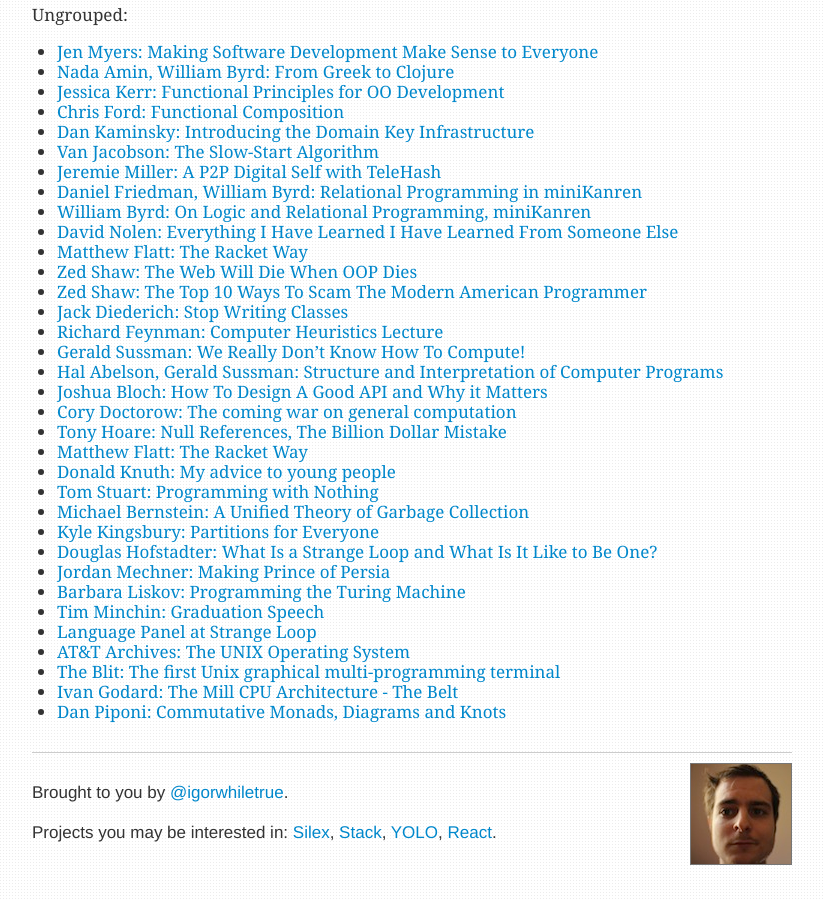
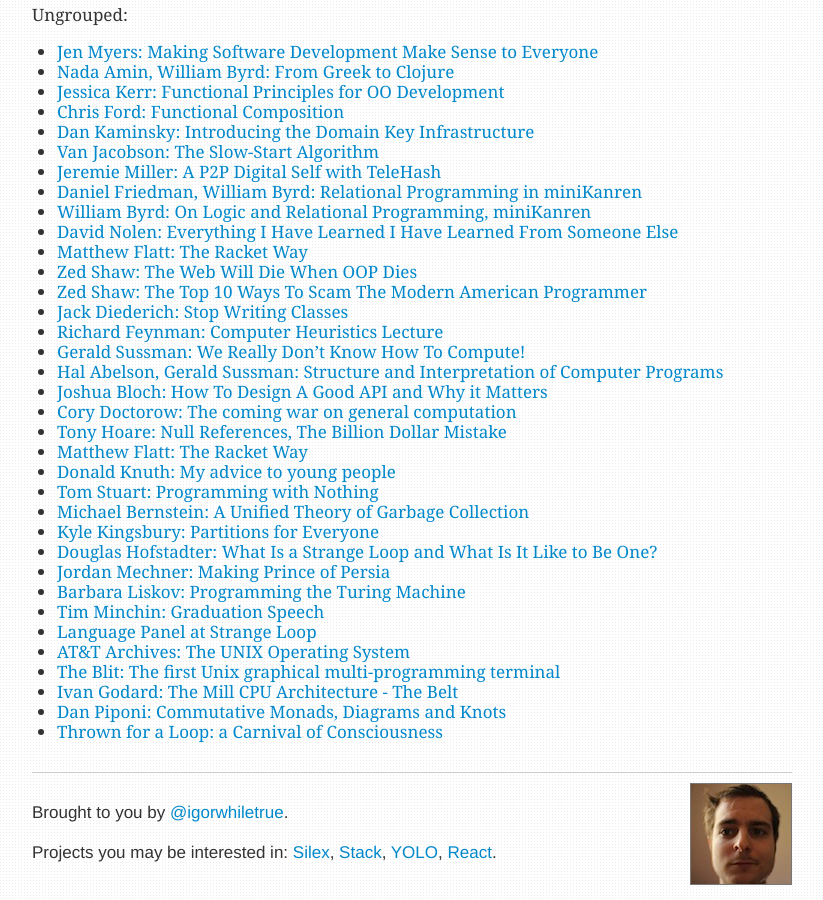
Before and after one commit to igorw/weblog, a Jekyll site: the page built from videoshelf.md, in a window 1280 px wide and 900 px high, scrolled down 923 px. Shown: the whole window, without its empty margins (228-1051 px from the left). Built offline with Jekyll 4.4.1, drawn with Linux system fonts in a browser that asks for light colours; Markdown is read by kramdown in place of the engine named in the settings.

Commit message:
thrown for a loop!

```diff
--- a/videoshelf.md
+++ b/videoshelf.md
@@ -86,3 +86,4 @@
 * [The Blit: The first Unix graphical multi-programming terminal](https://www.youtube.com/watch?v=emh22gT5e9k)
 * [Ivan Godard: The Mill CPU Architecture - The Belt](https://www.youtube.com/watch?v=QGw-cy0ylCc)
 * [Dan Piponi: Commutative Monads, Diagrams and Knots](https://vimeo.com/6590617)
+* [Thrown for a Loop: a Carnival of Consciousness](https://vimeo.com/76886746)
```
